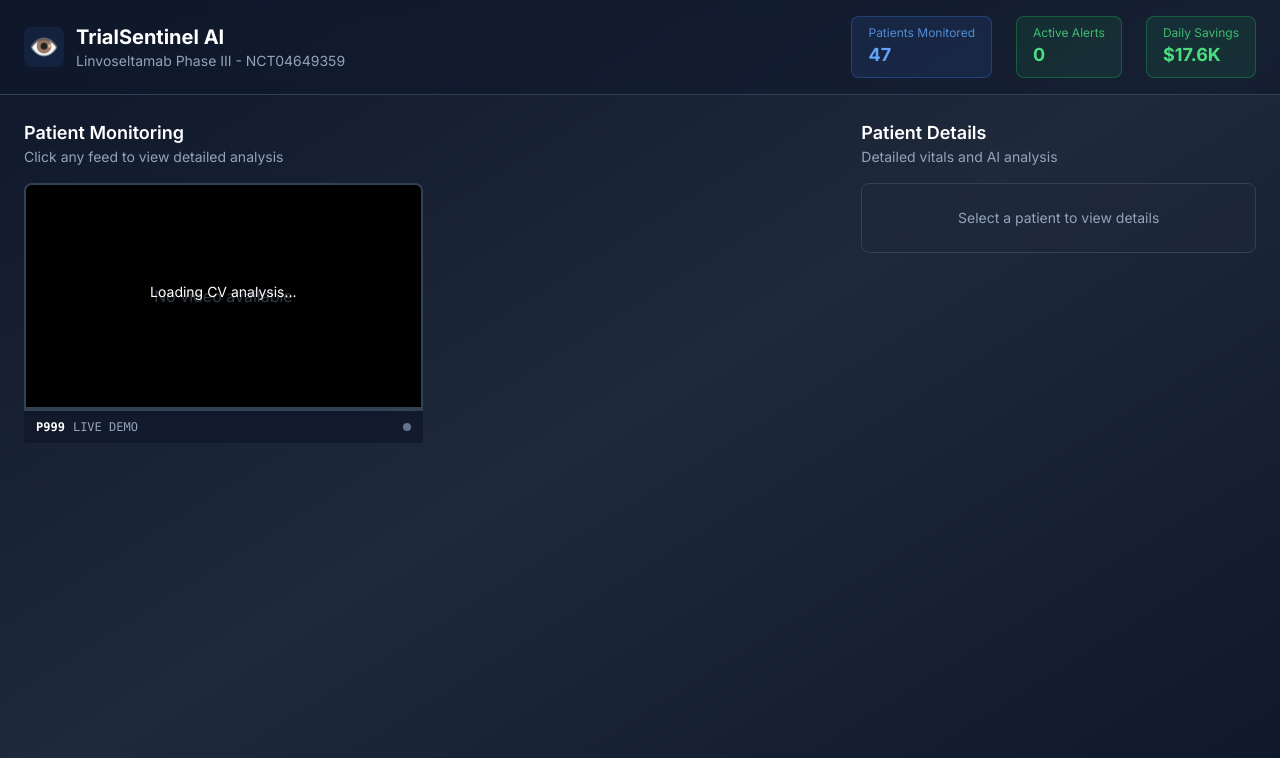
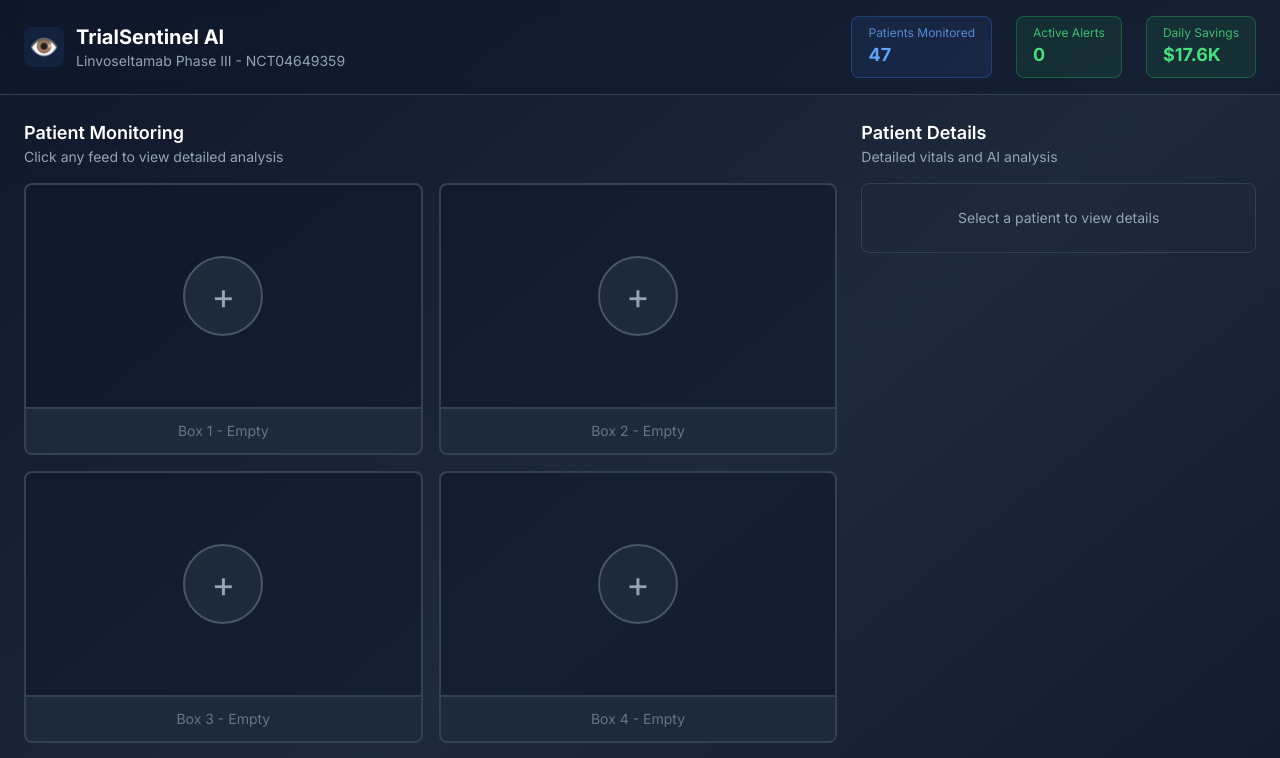
Before and after one commit to scrappydevs/haven, a Next.js app in the folder frontend/: page /dashboard in a window 1280 px wide. Shown: the top 758 px of the page. Built offline with nearby package versions, Linux system fonts and the light colour scheme; no server answers.

Commit message:
multi stream lets go

```diff
--- a/frontend/app/dashboard/page.tsx
+++ b/frontend/app/dashboard/page.tsx
@@ -5,6 +5,7 @@ import VideoPlayer from '@/components/VideoPlayer';
 import InfoBar from '@/components/InfoBar';
 import DetailPanel from '@/components/DetailPanel';
 import StatsBar from '@/components/StatsBar';
+import PatientSearchModal from '@/components/PatientSearchModal';
 
 interface Patient {
   id: number;
@@ -24,6 +25,16 @@ interface Alert {
   timestamp: string;
 }
 
+interface SupabasePatient {
+  id: string;
+  patient_id: string;
+  name: string;
+  age: number;
+  gender: string;
+  photo_url: string;
+  condition: string;
+}
+
 export default function DashboardPage() {
   const [patients, setPatients] = useState<Patient[]>([]);
   const [alerts, setAlerts] = useState<Alert[]>([]);
@@ -34,6 +45,46 @@ export default function DashboardPage() {
     active_alerts: 0,
     daily_cost_savings: 17550
   });
+
+  // Box assignment system (which patient_id is in which box)
+  const [boxAssignments, setBoxAssignments] = useState<(string | null)[]>([
+    null, null, null, null, null, null  // 6 boxes, all empty initially
+  ]);
+
+  // Patient selection modal
+  const [showPatientModal, setShowPatientModal] = useState(false);
+  const [selectedBoxIndex, setSelectedBoxIndex] = useState<number | null>(null);
+  const [activeStreams, setActiveStreams] = useState<string[]>([]);
+
+  // Open patient selection for a specific box
+  const openPatientSelectionForBox = async (boxIndex: number) => {
+    setSelectedBoxIndex(boxIndex);
+
+    // Fetch active streams
+    try {
+      const res = await fetch(`${process.env.NEXT_PUBLIC_API_URL}/streams/active`);
+      const data = await res.json();
+      setActiveStreams(data.active_streams || []);
+    } catch (error) {
+      console.error('Error fetching active streams:', error);
+    }
+
+    setShowPatientModal(true);
+  };
+
+  // Assign patient to a box
+  const assignPatientToBox = (patient: SupabasePatient) => {
+    if (selectedBoxIndex === null) return;
+
+    setBoxAssignments(prev => {
+      const newAssignments = [...prev];
+      newAssignments[selectedBoxIndex] = patient.patient_id;
+      return newAssignments;
+    });
+
+    setShowPatientModal(false);
+    console.log(`✅ Assigned ${patient.patient_id} to box ${selectedBoxIndex}`);
+  };
 
   // Stable callback for CV data updates
   const handleCvDataUpdate = useCallback((patientId: number, data: any) => {
@@ -73,20 +124,7 @@ export default function DashboardPage() {
     return () => clearInterval(alertInterval);
   }, []);
 
-  // Display first 5 pre-recorded + 1 live feed
-  const displayedPatients = [
-    ...patients.slice(0, 5),
-    {
-      id: 999,  // Special ID for live feed
-      name: "LIVE DEMO",
-      age: 0,
-      condition: "Live Webcam Stream",
-      baseline_vitals: { heart_rate: 75 }
-    }
-  ];
-
-  // Get selected patient
-  const selectedPatient = displayedPatients.find(p => p.id === selectedPatientId) || null;
+  // No longer need displayedPatients - we use boxAssignments instead
 
   return (
     <div className="min-h-screen">
@@ -121,35 +159,54 @@ export default function DashboardPage() {
               <p className="text-sm text-slate-400">Click any feed to view detailed analysis</p>
             </div>
 
-            {displayedPatients.length > 0 ? (
             <div className="grid grid-cols-2 gap-4">
-                {displayedPatients.map((patient, index) => {
-                  const isLive = index === 5;
+              {boxAssignments.map((patientId, boxIndex) => {
+                // Empty box - show + button
+                if (!patientId) {
+                  return (
+                    <div key={boxIndex} className="flex flex-col">
+                      <div className="relative rounded-t-lg overflow-hidden border-2 border-slate-700 bg-slate-900/50">
+                        <div className="w-full aspect-video flex items-center justify-center">
+                          <button
+                            onClick={() => openPatientSelectionForBox(boxIndex)}
+                            className="w-20 h-20 rounded-full bg-slate-800 hover:bg-blue-500 border-2 border-slate-600 hover:border-blue-400 text-slate-400 hover:text-white text-4xl transition-all duration-200 hover:scale-110"
+                          >
+                            +
+                          </button>
+                        </div>
+                      </div>
+                      <div className="bg-slate-800 border-2 border-t-0 border-slate-700 rounded-b-lg px-4 py-3">
+                        <p className="text-sm text-slate-500 text-center">Box {boxIndex + 1} - Empty</p>
+                      </div>
+                    </div>
+                  );
+                }
 
+                // Assigned box - show VideoPlayer with patient stream
                 return (
-                    <div key={patient.id} className="flex flex-col">
+                  <div key={boxIndex} className="flex flex-col">
                     <VideoPlayer
-                        patient={patient}
-                        isLive={isLive}
-                        isSelected={selectedPatientId === patient.id}
+                      patient={{ id: boxIndex, name: patientId, age: 0, condition: '', baseline_vitals: { heart_rate: 75 } }}
+                      isLive={true}
+                      patientId={patientId}
+                      isSelected={selectedPatientId === boxIndex}
                       onCvDataUpdate={handleCvDataUpdate}
                     />
                     <InfoBar
-                        patientId={isLive ? 'LIVE' : patient.id}
-                        patientName={patient.name}
-                        isLive={isLive}
-                        isSelected={selectedPatientId === patient.id}
-                        onClick={() => setSelectedPatientId(patient.id)}
+                      patientId={patientId}
+                      patientName={patientId}
+                      isLive={true}
+                      isSelected={selectedPatientId === boxIndex}
+                      onClick={() => {
+                        setSelectedPatientId(boxIndex);
+                        // Also re-assign to allow changing
+                        openPatientSelectionForBox(boxIndex);
+                      }}
                     />
                   </div>
                 );
               })}
             </div>
-            ) : (
-              <div className="bg-slate-800/50 rounded-lg border border-slate-700 p-12 text-center">
-                <p className="text-slate-400">Loading patients...</p>
-              </div>
-            )}
           </div>
 
           {/* Detail Panel (Right - 4 columns) */}
@@ -159,13 +216,23 @@ export default function DashboardPage() {
               <p className="text-sm text-slate-400">Detailed vitals and AI analysis</p>
             </div>
             <DetailPanel
-              patient={selectedPatient}
+              patient={null}
               cvData={selectedCvData}
-              isLive={selectedPatient?.id === 999}
+              isLive={true}
             />
           </div>
         </div>
       </div>
+
+      {/* Patient Search Modal */}
+      <PatientSearchModal
+        isOpen={showPatientModal}
+        onClose={() => setShowPatientModal(false)}
+        onSelect={assignPatientToBox}
+        activeStreams={activeStreams}
+        assignedPatients={boxAssignments.filter((id): id is string => id !== null)}
+        mode="assign-stream"
+      />
     </div>
   );
 }
--- a/frontend/components/VideoPlayer.tsx
+++ b/frontend/components/VideoPlayer.tsx
@@ -16,6 +16,7 @@ interface VideoPlayerProps {
   isLive?: boolean;
   isSelected?: boolean;
   onCvDataUpdate?: (patientId: number, data: CVData) => void;
+  patientId?: string;  // Patient ID to filter WebSocket messages (e.g., "P-001")
 }
 
 interface Landmark {
@@ -60,7 +61,7 @@ interface CVData {
   attention_score?: number;
 }
 
-export default function VideoPlayer({ patient, isLive = false, isSelected = false, onCvDataUpdate }: VideoPlayerProps) {
+export default function VideoPlayer({ patient, isLive = false, isSelected = false, onCvDataUpdate, patientId }: VideoPlayerProps) {
   const videoRef = useRef<HTMLVideoElement>(null);
   const imgRef = useRef<HTMLImageElement>(null);
   const overlayCanvasRef = useRef<HTMLCanvasElement>(null);
@@ -217,19 +218,20 @@ export default function VideoPlayer({ patient, isLive = false, isSelected = fals
       const data = JSON.parse(event.data);
       console.log('📥 Received WebSocket data:', data.type, data.patient_id);
 
-      if (data.type === 'live_frame' && data.patient_id === 'live-1') {
+      // Filter by patient_id if provided, otherwise accept all frames
+      if (data.type === 'live_frame' && (!patientId || data.patient_id === patientId)) {
         if (imgRef.current && data.data?.frame) {
           imgRef.current.src = data.data.frame;
           const crs = data.data.metrics?.crs_score || 0;
           const hr = data.data.metrics?.heart_rate || 0;
-          console.log('🖼️ Updated live frame, CRS:', crs, 'HR:', hr);
+          console.log(`🖼️ Updated live frame for ${data.patient_id}, CRS:`, crs, 'HR:', hr);
         }
 
         setCvData(data.data);
 
         if (data.data.metrics?.alert && !alertFired) {
           setAlertFired(true);
-          console.log('🚨 ALERT FIRED! CRS:', data.data.metrics.crs_score);
+          console.log(`🚨 ALERT FIRED for ${data.patient_id}! CRS:`, data.data.metrics.crs_score);
           const audio = new Audio('/alert.mp3');
           audio.play().catch(e => console.log('Audio play failed:', e));
         }
```
Also changed, not shown: frontend/components/PatientSearchModal.tsx (+27 -11 lines). Lines whose indentation alone changed are shown as unchanged.
